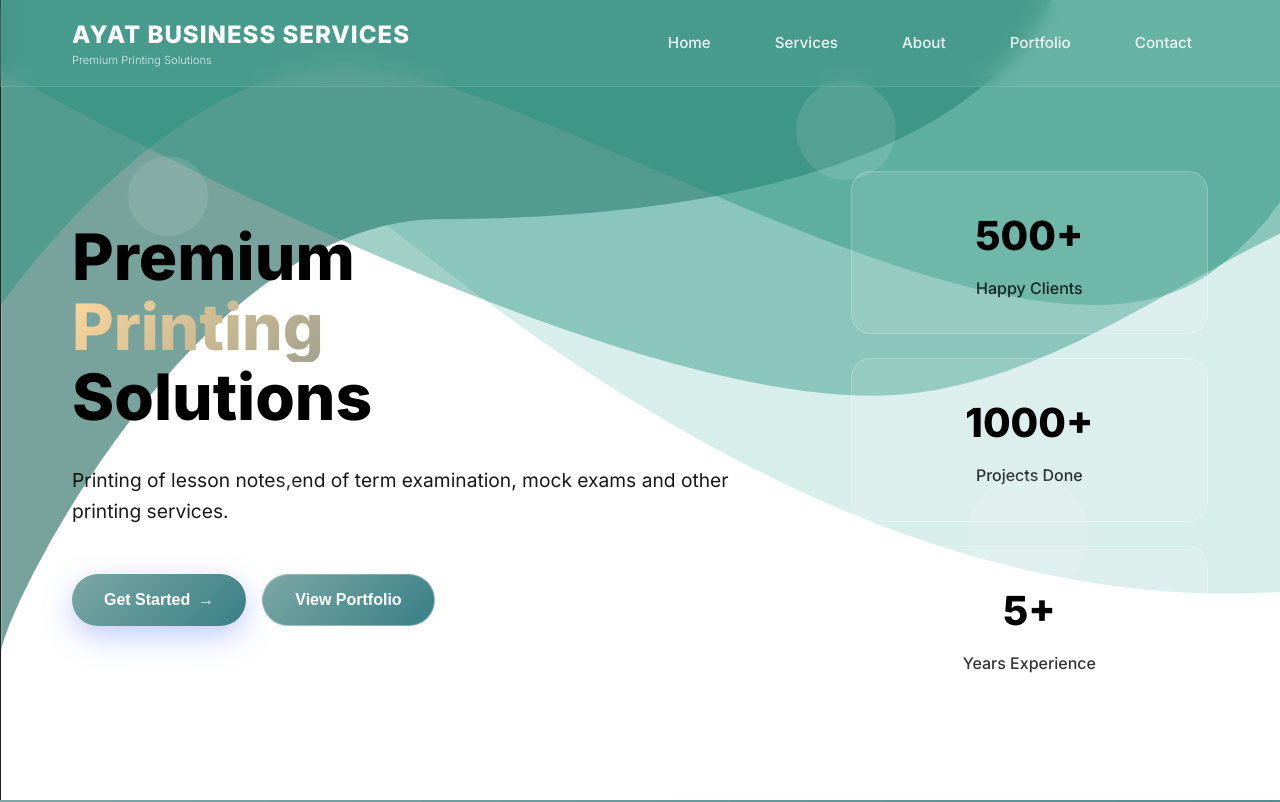
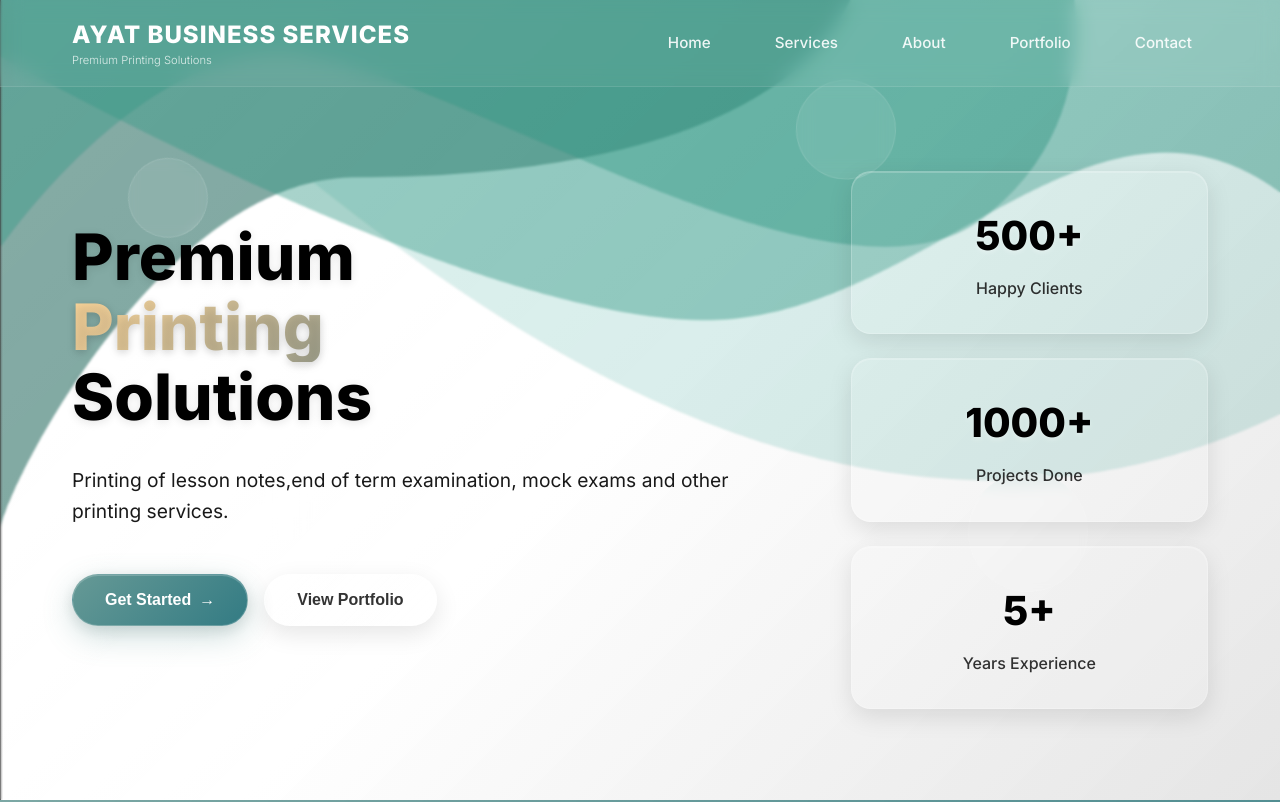
Before and after one commit to rakrong1/ayatprintingservices, a React (Vite) app: page / in a window 1280 px wide. Shown: the top 802 px of the page. Built offline with nearby package versions, Linux system fonts and the light colour scheme.

Commit message:
Initial commit: AYAT Business Services website

```diff
--- a/src/App.jsx
+++ b/src/App.jsx
@@ -1,39 +1,23 @@
 import React from 'react'
-import { Analytics } from '@vercel/analytics/react'
-import { SpeedInsights } from '@vercel/speed-insights/react'
 import Header from './components/Header/Header'
 import Hero from './components/Hero/Hero'
 import Services from './components/Services/Services'
-import About from './components/About/About'
 import Portfolio from './components/Portfolio/Portfolio'
 import Contact from './components/Contact/Contact'
 import Footer from './components/Footer/Footer'
+import ScrollToTop from './components/ScrollToTop/ScrollToTop'
 import './App.css'
 
 function App() {
   return (
     <div className="App">
       <Header />
-      <main>
-        <section id="home">
-          <Hero />
-        </section>
-        <section id="services">
-          <Services />
-        </section>
-        <section id="about">
-          <About />
-        </section>
-        <section id="portfolio">
-          <Portfolio />
-        </section>
-        <section id="contact">
-          <Contact />
-        </section>
-      </main>
+      <Hero />
+      <Services />
+      <Portfolio />
+      <Contact />
       <Footer />
-      <Analytics />
-      <SpeedInsights />
+      <ScrollToTop />
     </div>
   )
 }
--- a/src/components/Hero/Hero.css
+++ b/src/components/Hero/Hero.css
@@ -5,7 +5,28 @@
   position: relative;
   overflow: hidden;
   background-image: url('/images/ayat-hero.png');
-  padding-top: 80px; /* Add padding to account for fixed header */
+  background-size: cover;
+
+  background-repeat: no-repeat;
+  padding-top: 80px;
+}
+
+/* Add a soft overlay to make content more readable and soft */
+.hero::before {
+  content: '';
+  position: absolute;
+  top: 0;
+  left: 0;
+  right: 0;
+  bottom: 0;
+  background: linear-gradient(
+    135deg,
+    rgba(255, 255, 255, 0.1) 0%,
+    rgba(255, 255, 255, 0.05) 50%,
+    rgba(0, 0, 0, 0.1) 100%
+  );
+  backdrop-filter: blur(1px);
+  z-index: 1;
 }
 
 .hero-background {
@@ -21,13 +42,16 @@
   position: absolute;
   width: 100%;
   height: 100%;
+  z-index: 2;
 }
 
 .shape {
   position: absolute;
-  background: rgba(255, 255, 255, 0.1);
+  background: rgba(255, 255, 255, 0.08);
   border-radius: 50%;
   animation: float 6s ease-in-out infinite;
+  backdrop-filter: blur(10px);
+  border: 1px solid rgba(255, 255, 255, 0.1);
 }
 
 .shape-1 {
@@ -76,6 +100,8 @@
   margin: 0 auto;
   padding: 0 2rem;
   width: 100%;
+  position: relative;
+  z-index: 3;
 }
 
 .hero-content {
@@ -99,6 +125,7 @@
   opacity: 0;
   transform: translateY(50px);
   animation: slideUp 0.8s ease forwards;
+  text-shadow: 0 2px 10px rgba(0, 0, 0, 0.1);
 }
 
 .title-line:nth-child(1) {
@@ -118,6 +145,7 @@
   -webkit-background-clip: text;
   -webkit-text-fill-color: transparent;
   background-clip: text;
+  filter: drop-shadow(0 2px 4px rgba(0, 0, 0, 0.1));
 }
 
 @keyframes slideUp {
@@ -134,6 +162,7 @@
   margin-bottom: 3rem;
   opacity: 0;
   animation: fadeIn 0.8s ease 0.8s forwards;
+  text-shadow: 0 1px 3px rgba(255, 255, 255, 0.5);
 }
 
 @keyframes fadeIn {
@@ -157,42 +186,96 @@
   font-size: 1rem;
   font-weight: 600;
   cursor: pointer;
-  transition: all 0.3s ease;
+  transition: all 0.4s cubic-bezier(0.4, 0, 0.2, 1);
   display: flex;
   align-items: center;
   gap: 0.5rem;
   text-decoration: none;
+  position: relative;
+  overflow: hidden;
+  backdrop-filter: blur(20px);
+  border: 1px solid rgba(255, 255, 255, 0.2);
+}
+
+/* Enhanced glassmorphism effect for buttons */
+.btn::before {
+  content: '';
+  position: absolute;
+  top: 0;
+  left: -100%;
+  width: 100%;
+  height: 100%;
+  background: linear-gradient(
+    90deg,
+    transparent,
+    rgba(255, 255, 255, 0.2),
+    transparent
+  );
+  transition: left 0.5s;
+}
+
+.btn:hover::before {
+  left: 100%;
 }
 
 .btn-primary {
-  background: linear-gradient(135deg, #558e8ac5 0%, #1d6d76e0 100%);
+  background: linear-gradient(
+    135deg,
+    rgba(85, 142, 138, 0.9) 0%,
+    rgba(29, 109, 118, 0.9) 100%
+  );
   color: white;
-  box-shadow: 0 10px 30px rgba(102, 126, 234, 0.4);
+  box-shadow:
+    0 10px 30px rgba(85, 142, 138, 0.3),
+    0 4px 15px rgba(0, 0, 0, 0.1),
+    inset 0 1px 0 rgba(255, 255, 255, 0.2);
 }
 
 .btn-primary:hover {
   transform: translateY(-3px);
-  box-shadow: 0 15px 40px rgba(102, 126, 234, 0.6);
+  box-shadow:
+    0 15px 40px rgba(85, 142, 138, 0.4),
+    0 8px 25px rgba(0, 0, 0, 0.15),
+    inset 0 1px 0 rgba(255, 255, 255, 0.3);
+  background: linear-gradient(
+    135deg,
+    rgba(85, 142, 138, 1) 0%,
+    rgba(29, 109, 118, 1) 100%
+  );
 }
 
 .btn-secondary {
-  background: linear-gradient(135deg, #558e8ac5 0%, #1d6d76e0 100%);
-  color: white;
+  background: linear-gradient(
+    135deg,
+    rgba(255, 255, 255, 0.15) 0%,
+    rgba(255, 255, 255, 0.05) 100%
+  );
+  color: rgba(0, 0, 0, 0.8);
   border: 1px solid rgba(255, 255, 255, 0.3);
-  backdrop-filter: blur(10px);
+  backdrop-filter: blur(20px);
+  box-shadow:
+    0 8px 25px rgba(0, 0, 0, 0.1),
+    inset 0 1px 0 rgba(255, 255, 255, 0.3);
 }
 
 .btn-secondary:hover {
-  background: rgba(255, 255, 255, 0.2);
+  background: linear-gradient(
+    135deg,
+    rgba(255, 255, 255, 0.25) 0%,
+    rgba(255, 255, 255, 0.15) 100%
+  );
   transform: translateY(-3px);
-  box-shadow: 0 10px 30px rgba(255, 255, 255, 0.2);
+  box-shadow:
+    0 12px 35px rgba(0, 0, 0, 0.15),
+    inset 0 1px 0 rgba(255, 255, 255, 0.4);
+  border-color: rgba(255, 255, 255, 0.4);
 }
 
 .btn-arrow {
   transition: transform 0.3s ease;
 }
 
-.btn-primary:hover .btn-arrow {
+.btn:hover .btn-arrow {
   transform: translateX(5px);
 }
 
@@ -218,11 +301,31 @@
 .stat-item {
   padding: 2rem;
   text-align: center;
-  transition: transform 0.3s ease;
+  transition: all 0.4s cubic-bezier(0.4, 0, 0.2, 1);
+  background: linear-gradient(
+    135deg,
+    rgba(255, 255, 255, 0.1) 0%,
+    rgba(255, 255, 255, 0.05) 100%
+  );
+  backdrop-filter: blur(20px);
+  border-radius: 20px;
+  border: 1px solid rgba(255, 255, 255, 0.2);
+  box-shadow:
+    0 8px 25px rgba(0, 0, 0, 0.1),
+    inset 0 1px 0 rgba(255, 255, 255, 0.2);
 }
 
 .stat-item:hover {
-  transform: translateY(-5px);
+  transform: translateY(-8px);
+  background: linear-gradient(
+    135deg,
+    rgba(255, 255, 255, 0.15) 0%,
+    rgba(255, 255, 255, 0.08) 100%
+  );
+  box-shadow:
+    0 15px 40px rgba(0, 0, 0, 0.15),
+    inset 0 1px 0 rgba(255, 255, 255, 0.3);
+  border-color: rgba(255, 255, 255, 0.3);
 }
 
 .stat-item h3 {
@@ -230,24 +333,25 @@
   font-weight: 800;
   color: rgb(0, 0, 0);
   margin-bottom: 0.5rem;
+  text-shadow: 0 2px 4px rgba(255, 255, 255, 0.3);
 }
 
 .stat-item p {
   color: rgba(0, 0, 0, 0.8);
   font-weight: 500;
+  text-shadow: 0 1px 2px rgba(255, 255, 255, 0.2);
 }
 
 @media (max-width: 768px) {
   .hero {
-    padding-top: 100px; /* Increase padding for mobile to account for larger header */
-    min-height: calc(100vh - 20px); /* Slightly reduce height to prevent overflow */
+    padding-top: 100px;
+    min-height: calc(100vh - 20px);
   }
 
   .hero-content {
     grid-template-columns: 1fr;
     gap: 2rem;
     text-align: center;
-
   }
 
   .hero-title {
@@ -281,7 +385,7 @@
 
 @media (max-width: 600px) {
   .hero {
-    padding-top: 120px; /* Even more padding for very small screens */
+    padding-top: 120px;
   }
 
   .hero-title {
@@ -300,7 +404,7 @@
 
 @media (max-width: 480px) {
   .hero {
-    padding-top: 140px; /* Maximum padding for smallest screens */
+    padding-top: 140px;
   }
 
   .hero-container {
@@ -320,3 +424,8 @@
     font-size: 1.5rem;
   }
 }
+
+.btn.clicked {
+  transform: scale(0.95);
+  transition: transform 0.1s ease;
+}
--- a/src/components/Hero/Hero.jsx
+++ b/src/components/Hero/Hero.jsx
@@ -1,7 +1,70 @@
-import React from 'react'
+import React, { useState, useEffect, useRef } from 'react'
 import './Hero.css'
 
 const Hero = () => {
+  const [clickedButton, setClickedButton] = useState(null)
+  const [counters, setCounters] = useState({ clients: 0, projects: 0, years: 0 })
+  const [hasAnimated, setHasAnimated] = useState(false)
+  const statsRef = useRef(null)
+
+  // Function to animate counting
+  const animateCounter = (start, end, duration, key) => {
+    const startTime = Date.now()
+    const timer = setInterval(() => {
+      const elapsed = Date.now() - startTime
+      const progress = Math.min(elapsed / duration, 1)
+
+      // Easing function for smooth animation
+      const easeOutQuart = 1 - Math.pow(1 - progress, 4)
+      const current = Math.floor(start + (end - start) * easeOutQuart)
+
+      setCounters(prev => ({ ...prev, [key]: current }))
+
+      if (progress >= 1) {
+        clearInterval(timer)
+        setCounters(prev => ({ ...prev, [key]: end }))
+      }
+    }, 16) // ~60fps
+  }
+
+  // Intersection Observer to trigger animation when stats come into view
+  useEffect(() => {
+    const observer = new IntersectionObserver(
+      (entries) => {
+        entries.forEach((entry) => {
+          if (entry.isIntersecting && !hasAnimated) {
+            setHasAnimated(true)
+            // Start counting animations with delays
+            setTimeout(() => animateCounter(0, 500, 2000, 'clients'), 500)
+            setTimeout(() => animateCounter(0, 1000, 2500, 'projects'), 700)
+            setTimeout(() => animateCounter(0, 5, 1500, 'years'), 900)
+          }
+        })
+      },
+      { threshold: 0.5 }
+    )
+
+    if (statsRef.current) {
+      observer.observe(statsRef.current)
+    }
+
+    return () => observer.disconnect()
+  }, [hasAnimated])
+
+  // Function to handle smooth scrolling with visual feedback
+  const scrollToSection = (sectionId, buttonName) => {
+    setClickedButton(buttonName)
+    setTimeout(() => setClickedButton(null), 300)
+
+    const section = document.getElementById(sectionId)
+    if (section) {
+      section.scrollIntoView({
+        behavior: 'smooth',
+        block: 'start'
+      })
+    }
+  }
+
   return (
     <section id="home" className="hero">
       <div className="hero-background">
@@ -27,27 +90,33 @@ const Hero = () => {
               printing services.
             </p>
             <div className="hero-buttons">
-              <button className="btn btn-primary">
+              <button
+                className={`btn btn-primary ${clickedButton === 'services' ? 'clicked' : ''}`}
+                onClick={() => scrollToSection('services', 'services')}
+              >
                 Get Started
                 <span className="btn-arrow">→</span>
               </button>
-              <button className="btn btn-secondary">
+              <button
+                className={`btn btn-secondary ${clickedButton === 'portfolio' ? 'clicked' : ''}`}
+                onClick={() => scrollToSection('portfolio', 'portfolio')}
+              >
                 View Portfolio
               </button>
             </div>
           </div>
 
-          <div className="hero-stats">
+          <div className="hero-stats" ref={statsRef}>
             <div className="stat-item glass">
-              <h3>500+</h3>
+              <h3>{counters.clients}+</h3>
               <p>Happy Clients</p>
             </div>
             <div className="stat-item glass">
-              <h3>1000+</h3>
+              <h3>{counters.projects}+</h3>
               <p>Projects Done</p>
             </div>
             <div className="stat-item glass">
-              <h3>5+</h3>
+              <h3>{counters.years}+</h3>
               <p>Years Experience</p>
             </div>
           </div>
--- /dev/null
+++ b/src/components/ScrollToTop/ScrollToTop.css
@@ -0,0 +1,102 @@
+.scroll-to-top {
+  position: fixed;
+  bottom: 30px;
+  right: 30px;
+  width: 50px;
+  height: 50px;
+  border: none;
+  border-radius: 50%;
+  background: linear-gradient(
+    135deg,
+    rgba(85, 142, 138, 0.9) 0%,
+    rgba(29, 109, 118, 0.9) 100%
+  );
+  color: white;
+  cursor: pointer;
+  display: flex;
+  align-items: center;
+  justify-content: center;
+  box-shadow:
+    0 8px 25px rgba(85, 142, 138, 0.3),
+    0 4px 15px rgba(0, 0, 0, 0.1);
+  backdrop-filter: blur(20px);
+  border: 1px solid rgba(255, 255, 255, 0.2);
+  transition: all 0.4s cubic-bezier(0.4, 0, 0.2, 1);
+  opacity: 0;
+  visibility: hidden;
+  transform: translateY(20px) scale(0.8);
+  z-index: 1000;
+}
+
+.scroll-to-top.visible {
+  opacity: 1;
+  visibility: visible;
+  transform: translateY(0) scale(1);
+}
+
+.scroll-to-top:hover {
+  transform: translateY(-3px) scale(1.05);
+  box-shadow:
+    0 15px 40px rgba(85, 142, 138, 0.4),
+    0 8px 25px rgba(0, 0, 0, 0.15);
+  background: linear-gradient(
+    135deg,
+    rgba(85, 142, 138, 1) 0%,
+    rgba(29, 109, 118, 1) 100%
+  );
+}
+
+.scroll-to-top:active {
+  transform: translateY(-1px) scale(1.02);
+}
+
+.scroll-to-top svg {
+  transition: transform 0.3s ease;
+}
+
+.scroll-to-top:hover svg {
+  transform: translateY(-2px);
+}
+
+/* Pulse animation when first appears */
+.scroll-to-top.visible {
+  animation: pulseIn 0.6s ease-out;
+}
+
+@keyframes pulseIn {
+  0% {
+    opacity: 0;
+    transform: translateY(20px) scale(0.8);
+  }
+  50% {
+    transform: translateY(-5px) scale(1.1);
+  }
+  100% {
+    opacity: 1;
+    transform: translateY(0) scale(1);
+  }
+}
+
+/* Mobile responsive */
+@media (max-width: 768px) {
+  .scroll-to-top {
+    bottom: 20px;
+    right: 20px;
+    width: 45px;
+    height: 45px;
+  }
+}
+
+@media (max-width: 480px) {
+  .scroll-to-top {
+    bottom: 15px;
+    right: 15px;
+    width: 40px;
+    height: 40px;
+  }
+
+  .scroll-to-top svg {
+    width: 20px;
+    height: 20px;
+  }
+}
--- /dev/null
+++ b/src/components/ScrollToTop/ScrollToTop.jsx
@@ -0,0 +1,54 @@
+import React, { useState, useEffect } from 'react'
+import './ScrollToTop.css'
+
+const ScrollToTop = () => {
+  const [isVisible, setIsVisible] = useState(false)
+
+  // Show button when page is scrolled down
+  useEffect(() => {
+    const toggleVisibility = () => {
+      if (window.pageYOffset > 300) {
+        setIsVisible(true)
+      } else {
+        setIsVisible(false)
+      }
+    }
+
+    window.addEventListener('scroll', toggleVisibility)
+    return () => window.removeEventListener('scroll', toggleVisibility)
+  }, [])
+
+  // Scroll to top smoothly
+  const scrollToTop = () => {
+    window.scrollTo({
+      top: 0,
+      behavior: 'smooth'
+    })
+  }
+
+  return (
+    <button
+      className={`scroll-to-top ${isVisible ? 'visible' : ''}`}
+      onClick={scrollToTop}
+      aria-label="Scroll to top"
+    >
+      <svg
+        width="24"
+        height="24"
+        viewBox="0 0 24 24"
+        fill="none"
+        xmlns="http://www.w3.org/2000/svg"
+      >
+        <path
+          d="M12 19V5M5 12L12 5L19 12"
+          stroke="currentColor"
+          strokeWidth="2"
+          strokeLinecap="round"
+          strokeLinejoin="round"
+        />
+      </svg>
+    </button>
+  )
+}
+
+export default ScrollToTop
```
